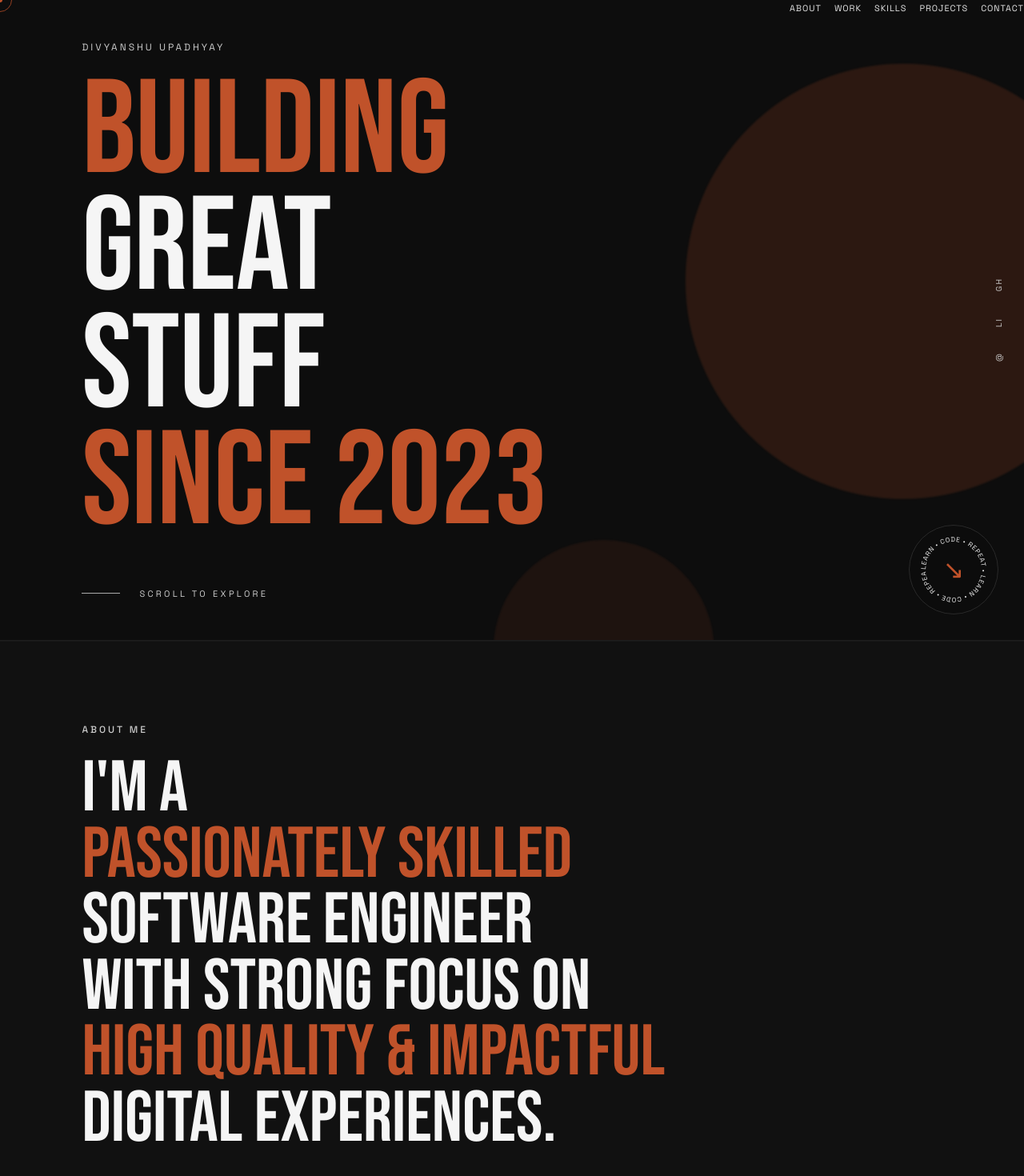
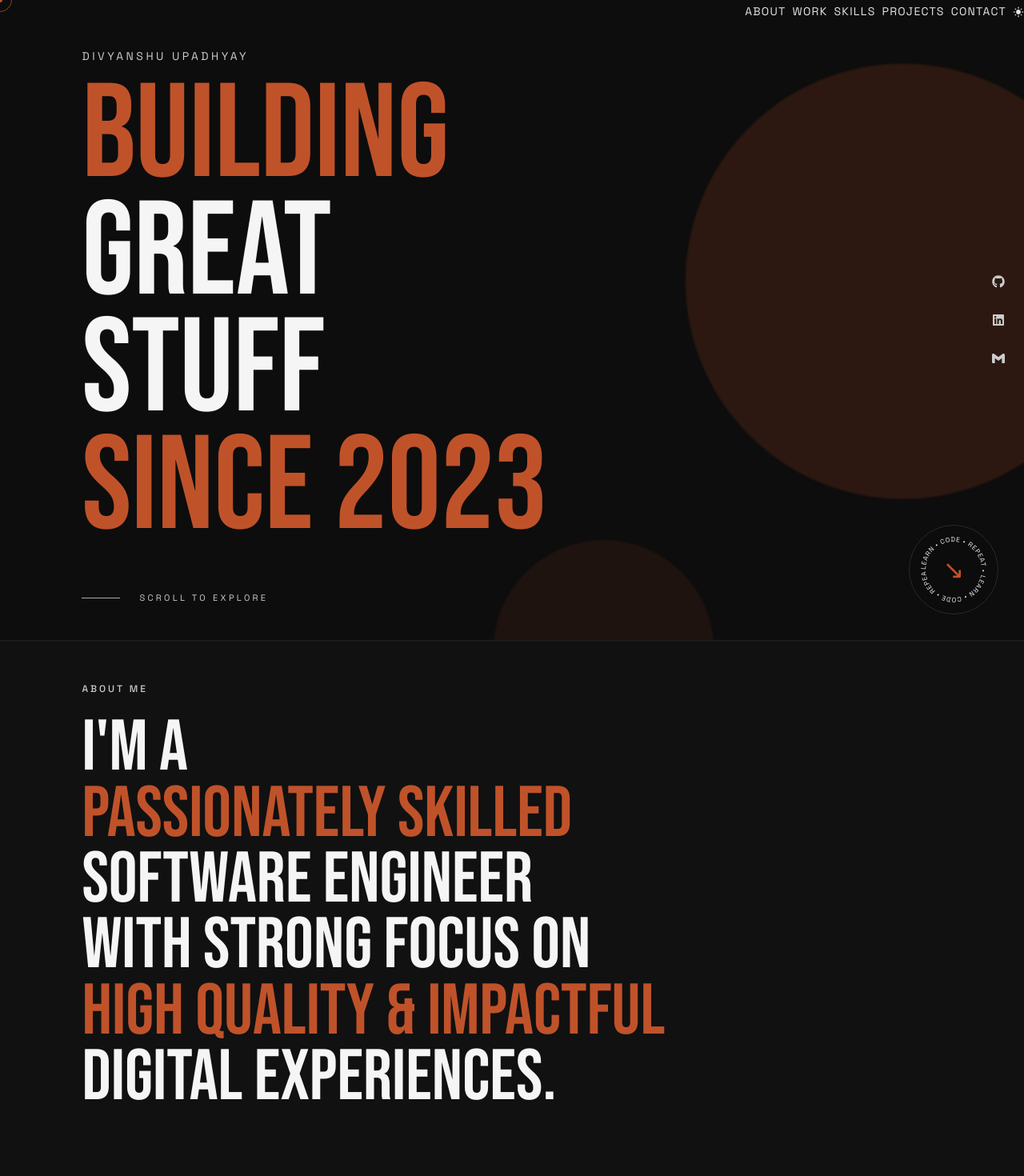
Before and after one commit to div-up/newPortfolio, a React (Vite) app: page / in a window 1280 px wide. Shown: the top 1470 px of the page at 80% size. Built offline with nearby package versions, Linux system fonts and the light colour scheme.

Commit message:
feat: update README, implement theme toggle in Navbar, and enhance layout with new icons

```diff
--- a/src/App.jsx
+++ b/src/App.jsx
@@ -1,3 +1,4 @@
+import { useEffect, useState } from 'react';
 import CustomCursor from './components/CustomCursor';
 import Navbar from './components/Navbar';
 import ScrollProgress from './components/ScrollProgress';
@@ -11,11 +12,20 @@ import Contact from './sections/Contact';
 import Footer from './sections/Footer';
 
 export default function App() {
+
+  const [theme, setTheme] = useState('dark');
+
+  useEffect(() => {
+    document.documentElement.dataset.theme = theme;
+  }, [theme]);
+
+  const toggleTheme = () => setTheme((prev) => (prev === 'dark' ? 'light' : 'dark'));
+
   return (
     <div className="app">
       <CustomCursor />
       <ScrollProgress />
-      <Navbar />
+      <Navbar theme={theme} onToggleTheme={toggleTheme} />
 
       <main>
         <Hero />
--- a/src/components/Navbar.jsx
+++ b/src/components/Navbar.jsx
@@ -1,9 +1,10 @@
 import { useState, useEffect } from 'react';
 import { motion } from 'framer-motion';
+import { MdLightMode,MdDarkMode } from "react-icons/md";
 
 const LINKS = ['ABOUT','WORK','SKILLS','PROJECTS','CONTACT'];
 
-export default function Navbar() {
+export default function Navbar({ theme, onToggleTheme }) {
   const [scrolled, setScrolled] = useState(false);
 
   useEffect(() => {
@@ -18,9 +19,9 @@ export default function Navbar() {
   };
 
   const linkStyle = {
-    fontFamily: 'Space Grotesk,sans-serif', fontSize: 'clamp(7px,0.85vw,11px)', letterSpacing: '0.09em',
+    fontFamily: 'Space Grotesk,sans-serif', fontSize: 'clamp(10px,1.25vw,14px)', letterSpacing: '0.09em',
     color: scrolled ? 'var(--muted)' : 'var(--link)', background: 'transparent', border: 'none', cursor: 'pointer',
-    padding: '2px 0', transition: 'color 0.3s',
+    padding: '4px 0', transition: 'color 0.3s',
   };
 
   return (
@@ -30,13 +31,18 @@ export default function Navbar() {
       transition={{ duration: 0.6 }}
       className="fixed top-0 right-1 z-50 pt-2 pr-3 pb-4 pl-4 md:right-0 md:p-8"
     >
-      <div className="flex flex-col items-end gap-2 md:flex-row md:items-center md:gap-4">
+      <div className="flex flex-col items-end gap-2 md:flex-row md:items-center md:gap-2">
         {LINKS.map((link) => (
           <button key={link} onClick={() => scrollTo(link)} style={linkStyle}
             onMouseEnter={e => e.currentTarget.style.color = '#c0522a'}
             onMouseLeave={e => e.currentTarget.style.color = scrolled ? 'var(--muted)' : 'var(--link)'}
           >{link}</button>
         ))}
+         <button type="button" onClick={onToggleTheme}
+          style={linkStyle}
+          onMouseEnter={e => e.currentTarget.style.color = '#c0522a'}
+          onMouseLeave={e => e.currentTarget.style.color = 'var(--link)'}
+        >{theme === 'dark' ? <MdLightMode /> : <MdDarkMode />}</button>
       </div>
     </motion.nav>
   );
--- a/src/index.css
+++ b/src/index.css
@@ -97,7 +97,7 @@ a {
 
 .section {
   position: relative;
-  padding: clamp(64px, 8vw, 128px) var(--page-x);
+  padding: clamp(24px, 4vw, 64px) var(--page-x);
   background: var(--section-bg);
   border-top: 1px solid var(--section-border);
   border-bottom: 1px solid
@@ -550,9 +550,9 @@ a {
 
 .hero-label {
   position: relative;
-  margin-bottom: 1.5rem;
+  margin: 1rem 0rem;
   color: var(--muted);
-  font-size: clamp(10px, 1vw, 12px);
+  font-size: clamp(10px, 2vw, 14px);
   letter-spacing: 0.25em;
 }
 
@@ -660,11 +660,9 @@ a {
 
 .hero-links a {
   color: var(--muted);
-  font-size: 10px;
   letter-spacing: 0.2em;
   text-decoration: none;
   writing-mode: vertical-rl;
-  transform: rotate(180deg);
   transition: color 0.3s ease;
 }
 
--- a/src/sections/Hero.jsx
+++ b/src/sections/Hero.jsx
@@ -1,13 +1,15 @@
 import { motion } from 'framer-motion';
+import { FaGithub, FaLinkedin  } from "react-icons/fa";
+import { SiGmail } from "react-icons/si";
 
 const LINKS = [
-  { label: 'GH', href: 'https://github.com/div-up' },
+  { label: <FaGithub />, href: 'https://github.com/div-up' },
   {
-    label: 'LI',
+    label: <FaLinkedin />,
     href: 'https://linkedin.com/in/divyanshu-upadhyay-dev',
   },
   {
-    label: '@',
+    label: <SiGmail />,
     href: 'mailto:divyanshukr786@gmail.com',
   },
 ];
--- a/src/sections/Projects.jsx
+++ b/src/sections/Projects.jsx
@@ -73,7 +73,7 @@ export default function Projects() {
           </Reveal>
         ))}
 
-        <div className="list-end" />
+        <div/>
       </div>
     </section>
   );
--- a/src/sections/Work.jsx
+++ b/src/sections/Work.jsx
@@ -12,7 +12,7 @@ export default function Work() {
   const ref = useRef(null);
   const inView = useInView(ref, { once: true, amount: 0.15 });
   return (
-    <section id="work" ref={ref} className="relative py-32" style={{ paddingLeft: PX, paddingRight: PX, background: 'var(--section-bg)' }}>
+    <section id="work"  ref={ref} className="section relative py-32" style={{ paddingLeft: PX, paddingRight: PX, background: 'var(--section-bg)' }}>
       <motion.p initial={{ opacity: 0, y: 20 }} animate={inView ? { opacity: 1, y: 0 } : {}} transition={{ duration: 0.5 }}
         style={{ fontFamily: 'Space Grotesk,sans-serif', fontSize: 'clamp(10px,1vw,12px)', letterSpacing: '0.25em', color: 'var(--muted)', marginBottom: '1.5rem' }}>
         WORK EXPERIENCE
```
Also changed, not shown: 1 other file (tests, documents, lock files or other folders).
